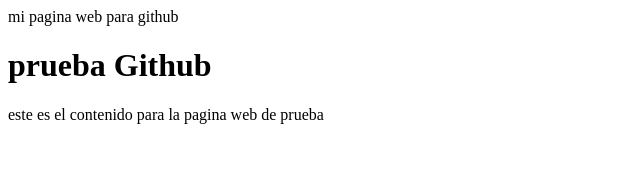
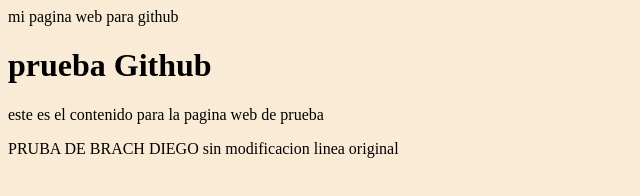
Before and after one commit to diegoPala96/PruebaGithub, a plain HTML site: page index.html in a window 1280 px wide. Shown: the whole page, without its empty margins (0-640 px from the left). Drawn offline with Linux system fonts and the light colour scheme.

Commit message:
prueba brach git
creamos un ramificacion en nuestro proyecto

```diff
--- a/index.html
+++ b/index.html
@@ -7,10 +7,18 @@
     mi pagina web para github
 </head>
 
-<body>
+<body style="background-color: antiquewhite;">
 <h1>
     prueba Github
 </h1>
 <P>este es el contenido para la pagina web de prueba </P>
+
+
+
+
+<P>
+PRUBA DE BRACH DIEGO sin modificacion linea original
+
+</P>
 </body>
 </html>
```
